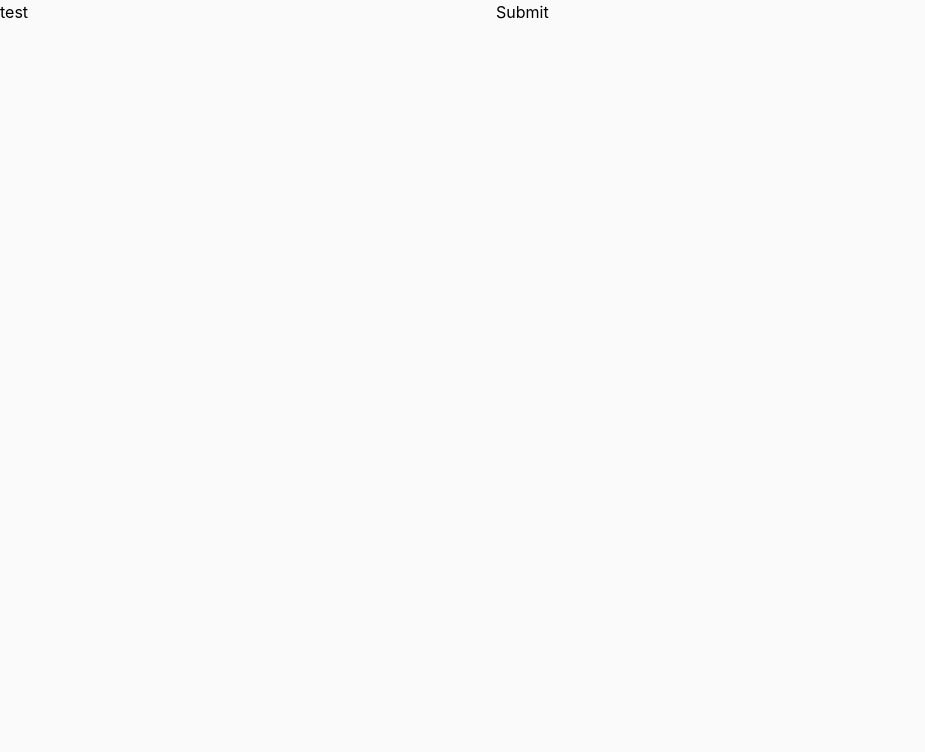
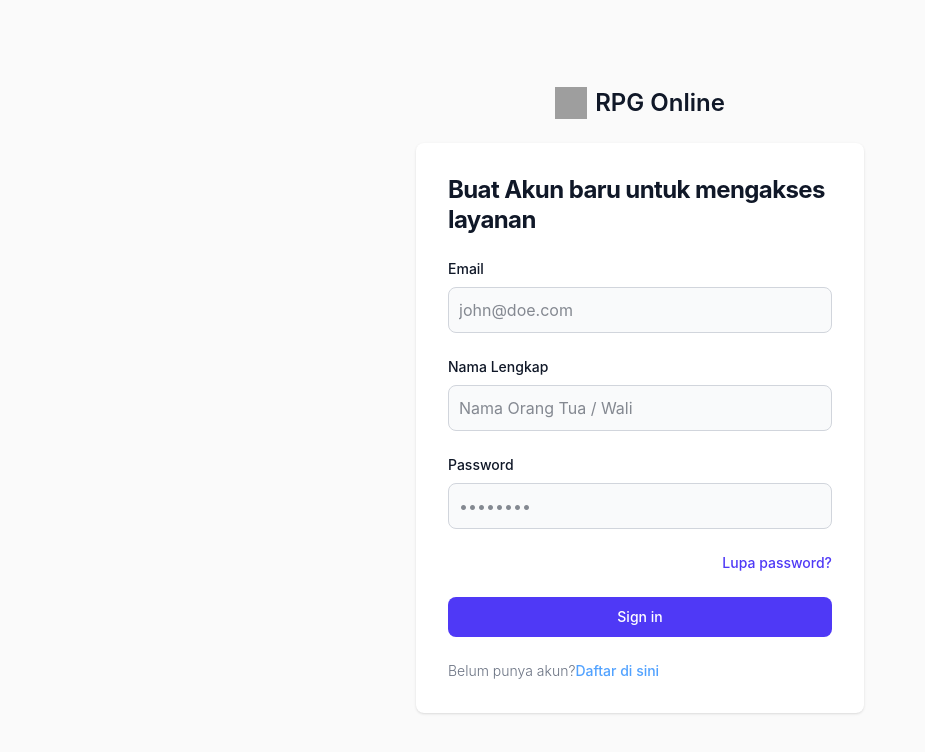
Before and after one commit to stywn93/rpg-online, a React (Vite) app: page /register in a window 1280 px wide. Shown: the top 752 px of the page, without its empty margins (0-925 px from the left). Built offline with nearby package versions, Linux system fonts and the light colour scheme; grey boxes are pictures that could not be loaded.

Commit message:
Login validation imroved

```diff
--- a/package.json
+++ b/package.json
@@ -14,6 +14,7 @@
     "react": "^19.2.0",
     "react-dom": "^19.2.0",
     "react-hook-form": "^7.71.2",
+    "react-hot-toast": "^2.6.0",
     "react-router-dom": "^7.13.0",
     "react-use": "^17.6.0",
     "tailwindcss": "^4.2.1"
--- a/src/Login.jsx
+++ b/src/Login.jsx
@@ -1,8 +1,9 @@
-import {useState} from "react"
 import {Link, useNavigate} from "react-router"
-import {userLogin} from "./lib/api/User.js";
-import {useLocalStorage} from "react-use";
-import {useForm} from "react-hook-form"
+import {userLogin} from "./lib/api/User.js"
+import {useLocalStorage} from "react-use"
+import {set, useForm} from "react-hook-form"
+import toast, {Toaster} from 'react-hot-toast';
+
 
 export default function Login() {
     const {
@@ -10,43 +11,36 @@ export default function Login() {
     } = useForm()
 
 
-    // const onSubmit = (e) => console.log(data)
-
-    const [email, setEmail] = useState("")
-    const [password, setPassword] = useState("")
-
     const navigate = useNavigate()
     const [_, setToken] = useLocalStorage("token", "")
 
-
-    const onSubmit = async (e) => {
-
+    const onSubmit = async (data) => {
+        const toastId = toast.loading("Logging in...")
         const response = await userLogin({
-            email: email, password: password,
+            email: data.theEmail,
+            password: data.thePassword
         });
-        const responseBody = await response.json();
-        console.log(responseBody);
+        const responseBody = await response.json()
+        console.log(responseBody)
         if (response.status === 200) {
-            //save token ke localStorage
-            const token = responseBody.data.token;
-            setToken(token);
-            // await navigate({
-            //     pathname: "/dashboard/contacts"
-            // });
-            console.log(token);
+            const token = responseBody.data.token
+            setToken(token)
+            toast.success("Logged in successfully", {id: toastId})
         } else {
-            await alert(responseBody.errors);
+            toast.error(responseBody.messages.error, {id: toastId})
         }
-
     }
 
     return (<section>
-        <borderbg-div className="flex flex-col items-center justify-center px-6 py-8 mx-auto md:h-screen lg:py-0">
+        <div className="flex flex-col items-center justify-center px-6 py-8 mx-auto md:h-screen lg:py-0">
             <a href="#" className="flex items-center mb-6 text-2xl font-semibold text-gray-900 dark:text-white">
                 <img className="w-8 h-8 mr-2" src="https://flowbite.s3.amazonaws.com/blocks/marketing-ui/logo.svg"
                      alt="logo"/>
                 RPG Online
             </a>
+            <div>
+                <Toaster/>
+            </div>
             <div
                 className="w-full bg-white rounded-lg shadow dark:border md:mt-0 sm:max-w-md xl:p-0 dark:bg-gray-800 dark:border-gray-700">
                 <div className="p-6 space-y-4 md:space-y-6 sm:p-8">
@@ -59,12 +53,14 @@ export default function Login() {
                                    className="block mb-2 text-sm font-medium text-gray-900 dark:text-white">Email</label>
                             <input type="email" name="email" id="email"
                                    className="bg-gray-50 border border-gray-300 text-gray-900 rounded-lg focus:ring-indigo-600 focus:border-indigo-600 block w-full p-2.5 dark:bg-gray-700 dark:border-gray-600 dark:placeholder-gray-400 dark:text-white dark:focus:ring-blue-500 dark:focus:border-blue-500"
-                                   placeholder="john@doe.com" value={email} {...register("theEmail", {
-                                required: true, pattern: {
-                                    value: /^[A-Z0-9._%+-]+@[A-Z0-9.-]+\.[A-Z]{2,}$/i, // Standard email regex
-                                    message: "Invalid email address"
-                                }
-                            })} onChange={(e) => setEmail(e.target.value)}/>
+                                   placeholder="john@doe.com"
+                                   {...register("theEmail", {
+                                       required: true, pattern: {
+                                           value: /^[A-Z0-9._%+-]+@[A-Z0-9.-]+\.[A-Z]{2,}$/i, // Standard email regex
+                                           message: "Invalid email address"
+                                       }
+                                   })}
+                            />
                             {errors.theEmail && <span className="text-red-500 text-sm">{errors.theEmail.message}</span>}
                         </div>
                         <div>
@@ -72,8 +68,8 @@ export default function Login() {
                                    className="block mb-2 text-sm font-medium text-gray-900 dark:text-white">Password</label>
                             <input type="password" name="password" id="password" placeholder="••••••••"
                                    className="bg-gray-50 border border-gray-300 text-gray-900 rounded-lg focus:ring-indigo-600 focus:border-indigo-600 block w-full p-2.5 dark:bg-gray-700 dark:border-gray-600 dark:placeholder-gray-400 dark:text-white dark:focus:ring-blue-500 dark:focus:border-blue-500"
-                                   required="" value={password} {...register("thePassword", {required: true})}
-                                   onChange={(e) => setPassword(e.target.value)}/>
+                                   {...register("thePassword", {required: true})}
+                            />
                         </div>
                         <div className="flex justify-end">
                             <a href="#"
@@ -86,11 +82,13 @@ export default function Login() {
                         </button>
                         <p className="text-sm font-light text-gray-500 dark:text-gray-400">
                             Belum punya akun?
-                            <Link to="/register" className="text-blue-400 hover:text-blue-300 font-medium transition-colors duration-200">Daftar di sini</Link>
+                            <Link to="/register"
+                                  className="text-blue-400 hover:text-blue-300 font-medium transition-colors duration-200">Daftar
+                                di sini</Link>
                         </p>
                     </form>
                 </div>
             </div>
-        </borderbg-div>
+        </div>
     </section>)
 }
--- a/src/Register.jsx
+++ b/src/Register.jsx
@@ -1,35 +1,111 @@
-import { useForm } from "react-hook-form"
+import {useState} from "react"
+import {Link, useNavigate} from "react-router"
+import {userLogin} from "./lib/api/User.js";
+import {useLocalStorage} from "react-use";
+import {useForm} from "react-hook-form"
 
-
-export default function Register() {
+export default function Login() {
     const {
-        register,
-        handleSubmit,
-        watch,
-        formState: { errors },
+        register, handleSubmit, formState: {errors},
     } = useForm()
 
 
-    const onSubmit = (data) => console.log(data)
+    // const onSubmit = (e) => console.log(data)
+
+    const [email, setEmail] = useState("")
+    const [fullName, setFullName] = useState("")
+    const [password, setPassword] = useState("")
+
+    const navigate = useNavigate()
+    const [_, setToken] = useLocalStorage("token", "")
 
 
-    console.log(watch("example")) // watch input value by passing the name of it
+    const onSubmit = async (e) => {
 
+        const response = await userLogin({
+            email: email, password: password,
+        });
+        const responseBody = await response.json();
+        console.log(responseBody);
+        if (response.status === 200) {
+            //save token ke localStorage
+            const token = responseBody.data.token;
+            setToken(token);
+            // await navigate({
+            //     pathname: "/dashboard/contacts"
+            // });
+            console.log(token);
+        } else {
+            await alert(responseBody.errors);
+        }
 
-    return (
-        /* "handleSubmit" will validate your inputs before invoking "onSubmit" */
-        <form onSubmit={handleSubmit(onSubmit)}>
-            {/* register your input into the hook by invoking the "register" function */}
-            <input defaultValue="test" {...register("example")} />
+    }
 
-
-            {/* include validation with required or other standard HTML validation rules */}
-            <input {...register("exampleRequired", { required: true })} />
-            {/* errors will return when field validation fails  */}
-            {errors.exampleRequired && <span>This field is required</span>}
-
-
-            <input type="submit" />
-        </form>
-    )
+    return (<section>
+        <borderbg-div className="flex flex-col items-center justify-center px-6 py-8 mx-auto md:h-screen lg:py-0">
+            <a href="#" className="flex items-center mb-6 text-2xl font-semibold text-gray-900 dark:text-white">
+                <img className="w-8 h-8 mr-2" src="https://flowbite.s3.amazonaws.com/blocks/marketing-ui/logo.svg"
+                     alt="logo"/>
+                RPG Online
+            </a>
+            <div
+                className="w-full bg-white rounded-lg shadow dark:border md:mt-0 sm:max-w-md xl:p-0 dark:bg-gray-800 dark:border-gray-700">
+                <div className="p-6 space-y-4 md:space-y-6 sm:p-8">
+                    <h1 className="text-xl font-bold leading-tight tracking-tight text-gray-900 md:text-2xl dark:text-white">
+                        Buat Akun baru untuk mengakses layanan
+                    </h1>
+                    <form className="space-y-4 md:space-y-6" onSubmit={handleSubmit(onSubmit)}>
+                        <div>
+                            <label htmlFor="email"
+                                   className="block mb-2 text-sm font-medium text-gray-900 dark:text-white">Email</label>
+                            <input type="email" name="email" id="email"
+                                   className="bg-gray-50 border border-gray-300 text-gray-900 rounded-lg focus:ring-indigo-600 focus:border-indigo-600 block w-full p-2.5 dark:bg-gray-700 dark:border-gray-600 dark:placeholder-gray-400 dark:text-white dark:focus:ring-blue-500 dark:focus:border-blue-500"
+                                   placeholder="john@doe.com" value={email} {...register("theEmail", {
+                                required: true, pattern: {
+                                    value: /^[A-Z0-9._%+-]+@[A-Z0-9.-]+\.[A-Z]{2,}$/i, // Standard email regex
+                                    message: "Invalid email address"
+                                }
+                            })} onChange={(e) => setEmail(e.target.value)}/>
+                            {errors.theEmail && <span className="text-red-500 text-sm">{errors.theEmail.message}</span>}
+                        </div>
+                        <div>
+                            <label htmlFor="fullName"
+                                   className="block mb-2 text-sm font-medium text-gray-900 dark:text-white">Nama Lengkap</label>
+                            <input type="text" name="fullName" id="fullName"
+                                   className="bg-gray-50 border border-gray-300 text-gray-900 rounded-lg focus:ring-indigo-600 focus:border-indigo-600 block w-full p-2.5 dark:bg-gray-700 dark:border-gray-600 dark:placeholder-gray-400 dark:text-white dark:focus:ring-blue-500 dark:focus:border-blue-500"
+                                   placeholder="Nama Orang Tua / Wali" value={fullName} {...register("fullName", {
+                                required: true,
+                                pattern: {
+                                    value: /^[A-Za-z\s.'-]{1,150}$/,
+                                    message: "Invalid full name"
+                                }
+                            })} onChange={(e) => setFullName(e.target.value)}/>
+                            {errors.fullName && <span className="text-red-500 text-sm">{errors.fullName.message}</span>}
+                        </div>
+                        <div>
+                            <label htmlFor="password"
+                                   className="block mb-2 text-sm font-medium text-gray-900 dark:text-white">Password</label>
+                            <input type="password" name="password" id="password" placeholder="••••••••"
+                                   className="bg-gray-50 border border-gray-300 text-gray-900 rounded-lg focus:ring-indigo-600 focus:border-indigo-600 block w-full p-2.5 dark:bg-gray-700 dark:border-gray-600 dark:placeholder-gray-400 dark:text-white dark:focus:ring-blue-500 dark:focus:border-blue-500"
+                                   required="" value={password} {...register("thePassword", {required: true})}
+                                   onChange={(e) => setPassword(e.target.value)}/>
+                        </div>
+                        <div className="flex justify-end">
+                            <a href="#"
+                               className="text-sm font-medium text-indigo-600 dark:text-indigo-100 hover:underline ">Lupa
+                                password?</a>
+                        </div>
+                        <button type="submit"
+                                className="cursor-pointer w-full text-white bg-indigo-600 hover:bg-indigo-700 focus:ring-4 focus:outline-none focus:ring-indigo-300 font-medium rounded-lg text-sm px-5 py-2.5 text-center dark:bg-indigo-600 dark:hover:bg-indigo-700 dark:focus:ring-indigo-800">Sign
+                            in
+                        </button>
+                        <p className="text-sm font-light text-gray-500 dark:text-gray-400">
+                            Belum punya akun?
+                            <Link to="/register" className="text-blue-400 hover:text-blue-300 font-medium transition-colors duration-200">Daftar di sini</Link>
+                        </p>
+                    </form>
+                </div>
+            </div>
+        </borderbg-div>
+    </section>)
 }
```
Also changed, not shown: 1 other file (tests, documents, lock files or other folders).
